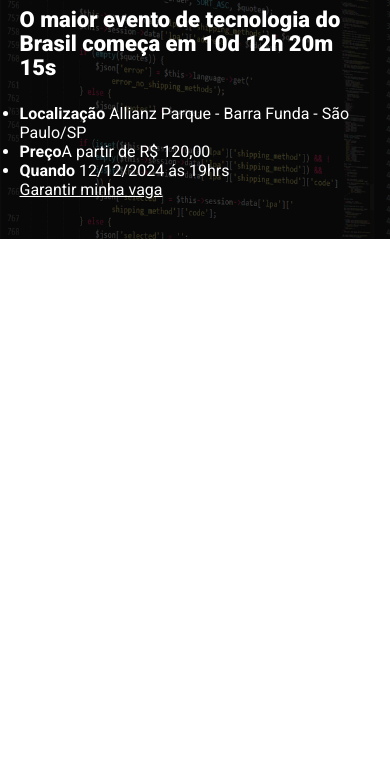
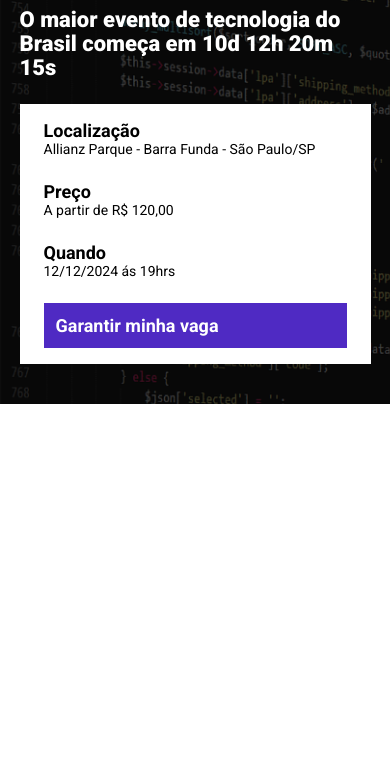
Before and after one commit to LucaasOliveira/EBAC, a website built with Parcel: page ebac/landing-page-parcel/src/index.html in a window 390 px wide. Shown: the part 80-844 px from the top of the page. Built offline with nearby package versions, Linux system fonts and the light colour scheme.

Commit message:
style: adicinando estilo no header

```diff
--- /dev/null
+++ b/ebac/landing-page-parcel/src/styles/components/_buttons.scss
@@ -0,0 +1,23 @@
+.button {
+  padding: 12px;
+  font-size: 18px;
+  font-weight: bold;
+  text-decoration: none;
+  text-align: center;
+  white-space: nowrap;
+
+  &--primary{
+    color: #fff;
+    background-color: #4F2AC3;
+  }
+
+  @media (max-width: 640px) {
+    display: block;
+    width: 100%;
+  }
+
+  @media (max-width: 1024px) {
+    display: flex;
+    align-items: center;
+  }
+}
--- /dev/null
+++ b/ebac/landing-page-parcel/src/styles/components/_infos_bar.scss
@@ -0,0 +1,40 @@
+.infos-bar {
+  padding: 16px 24px;
+  background-color: #fff;
+  display: flex;
+  justify-content: space-between;
+
+  &__infos {
+    display: flex;
+    gap: 40px;
+
+    &__item {
+      font-size: .875rem;
+      color: #000;
+
+      b {
+        font-size: 1.125rem;
+        display: block;
+        color: #000;
+      }
+    }
+  }
+
+  @media (max-width: 640px) {
+    display: block;
+
+    &__infos {
+      display: block;
+
+        &__item {
+          margin-bottom: 24px;
+        }
+    }
+  }
+
+  @media (max-width: 1024px) {
+    &__infos {
+      gap: 16px;
+    }
+  }
+}
--- a/ebac/landing-page-parcel/src/styles/main.scss
+++ b/ebac/landing-page-parcel/src/styles/main.scss
@@ -1,10 +1,14 @@
 @use "hero";
+@use "./components/infos_bar";
+@use "./components/buttons";
+
 * {
   margin: 0;
   padding: 0;
   box-sizing: border-box;
   font-family: Roboto, sans-serif;
   color: #fff;
+  list-style: none;
 }
 
 .container {
```
Also changed, not shown: ebac/landing-page-parcel/src/styles/_hero.scss (renamed from ebac/landing-page-parcel/src/styles/hero.scss).
